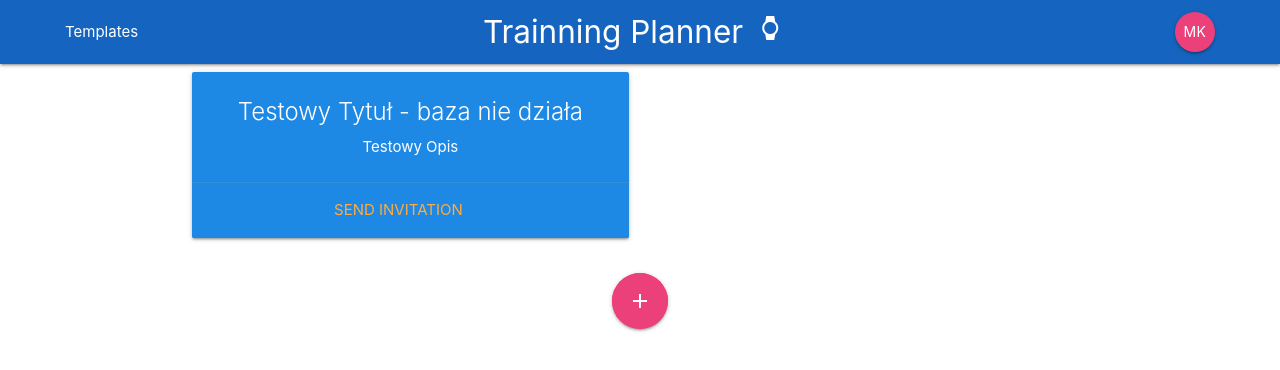
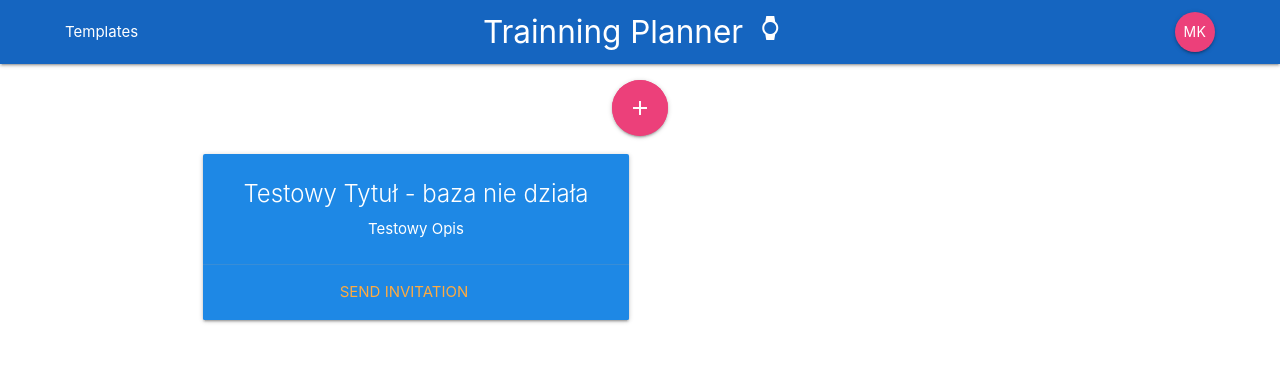
Before and after one commit to nokia-wroclaw/innovativeproject-training-planner, a React (Create React App) app in the folder client/: page /templateDashboard in a window 1280 px wide. Shown: the top 370 px of the page. Built offline with nearby package versions, Linux system fonts and the light colour scheme; no server answers.

Commit message:
little frontend update

```diff
--- a/client/src/components/template/templateCard.component.js
+++ b/client/src/components/template/templateCard.component.js
@@ -13,11 +13,11 @@ const sendInv = invID => {
 
 const TemplateCard = props => {
   return (
-    <div className="card blue darken-1">
+    <div className="card hoverable blue darken-1">
       <div className="card-reveal">
         <span className="card-title grey-text text-darken-4">
           {props.item.instructor}
-          <i className="material-icons right">close</i>
+          {/* <i className="material-icons right">close</i> */}
         </span>
         <p>{props.item.date}</p>
       </div>
--- a/client/src/components/template/templateDashboard.component.js
+++ b/client/src/components/template/templateDashboard.component.js
@@ -15,6 +15,7 @@ const list = [
 
 const TemplateDashboard = () => {
   const [templatelist, setTemplateList] = useState(list);
+
   useEffect(() => {
     axios.get("/inviteTemplate/getall").then(response => {
       setTemplateList(response.data);
@@ -22,7 +23,15 @@ const TemplateDashboard = () => {
   }, []);
 
   return (
-    <div className="container center col s11">
+    <div className="container center">
+      <h5 className="center">
+        <Link
+          to="/inviteTemplate"
+          className="btn-floating pulse btn-large waves-effect waves-light pink lighten-1"
+        >
+          <i className="material-icons">add</i>
+        </Link>
+      </h5>
       <div className="row">
         {templatelist.map(item => (
           <div className="col s12 m6" key={item._id}>
@@ -31,15 +40,6 @@ const TemplateDashboard = () => {
           </div>
         ))}
       </div>
-
-      <h5 className="center">
-        <Link
-          to="/inviteTemplate"
-          className="btn-floating pulse btn-large waves-effect waves-light pink lighten-1"
-        >
-          <i className="material-icons">add</i>
-        </Link>
-      </h5>
     </div>
   );
 };
```
